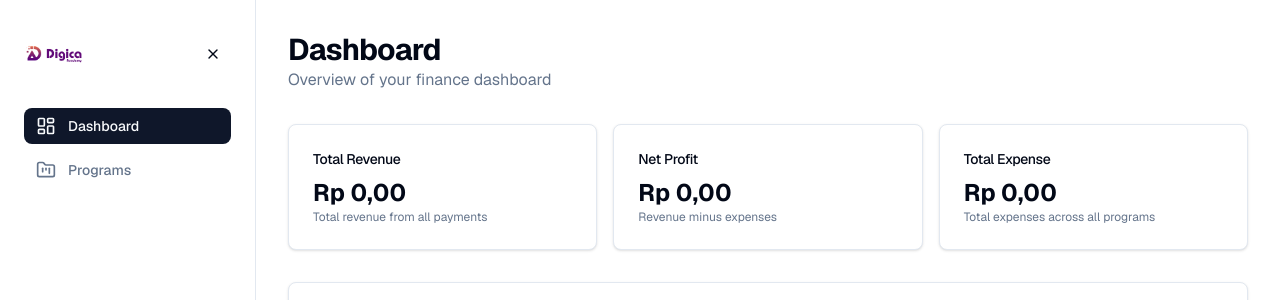
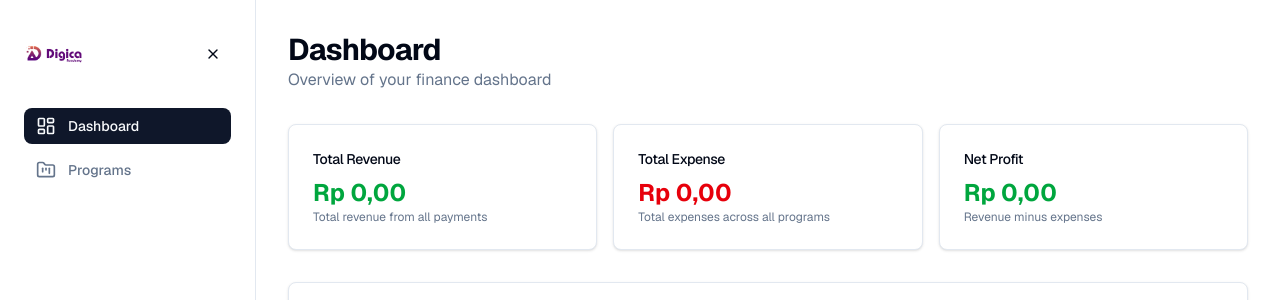
Before and after one commit to jordyandreas/digica-finance-dashboard, a Next.js app: page /dashboard in a window 1280 px wide. Shown: the top 300 px of the page. Built offline with nearby package versions, Linux system fonts and the light colour scheme; no server answers; the database is empty.

Commit message:
Enhance Dashboard and ProgramSummary components by adding value class names for revenue and profit indicators, improving visual feedback based on financial performance.

```diff
--- a/src/app/(admin)/dashboard/page.tsx
+++ b/src/app/(admin)/dashboard/page.tsx
@@ -23,16 +23,19 @@ export default function DashboardPage() {
       title: "Total Revenue",
       value: formatCurrency(totals.totalRevenue),
       description: "Total revenue from all payments",
+      valueClassName: totals.totalRevenue >= 0 ? "text-green-600" : "text-red-600",
+    },
+    {
+      title: "Total Expense",
+      value: formatCurrency(totals.totalExpense),
+      description: "Total expenses across all programs",
+      valueClassName: "text-red-600",
     },
     {
       title: "Net Profit",
       value: formatCurrency(totals.netProfit),
       description: "Revenue minus expenses",
-    },
-    {
-      title: "Total Expense",
-      value: formatCurrency(totals.totalExpense),
-      description: "Total expenses across all programs",
+      valueClassName: "text-green-600",
     },
   ];
 
@@ -66,7 +69,7 @@ export default function DashboardPage() {
               </CardTitle>
             </CardHeader>
             <CardContent>
-              <div className="text-2xl font-bold">{stat.value}</div>
+              <div className={`text-2xl font-bold ${stat.valueClassName}`}>{stat.value}</div>
               <p className="text-xs text-muted-foreground">
                 {stat.description}
               </p>
--- a/src/app/(admin)/programs/[id]/_components/program-summary.tsx
+++ b/src/app/(admin)/programs/[id]/_components/program-summary.tsx
@@ -20,16 +20,19 @@ export function ProgramSummary({ programId }: ProgramSummaryProps) {
       title: "Total Revenue",
       value: formatCurrency(totalRevenue),
       description: "Total revenue from program payments",
+      valueClassName: totalRevenue >= 0 ? "text-green-600" : "text-red-600",
+    },
+    {
+      title: "Total Expenses",
+      value: formatCurrency(totalExpense),
+      description: "Total expenses for this program",
+      valueClassName: "text-red-600",
     },
     {
       title: "Net Profit",
       value: formatCurrency(netProfit),
       description: "Revenue minus expenses",
-    },
-    {
-      title: "Total Expenses",
-      value: formatCurrency(totalExpense),
-      description: "Total expenses for this program",
+      valueClassName: "text-green-600",
     },
   ];
 
@@ -56,7 +59,7 @@ export function ProgramSummary({ programId }: ProgramSummaryProps) {
               </CardTitle>
             </CardHeader>
             <CardContent>
-              <div className="text-2xl font-bold">{stat.value}</div>
+              <div className={`text-2xl font-bold ${stat.valueClassName}`}>{stat.value}</div>
               <p className="text-xs text-muted-foreground">
                 {stat.description}
               </p>
```
